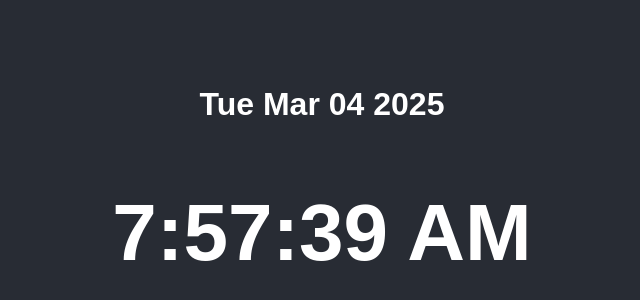
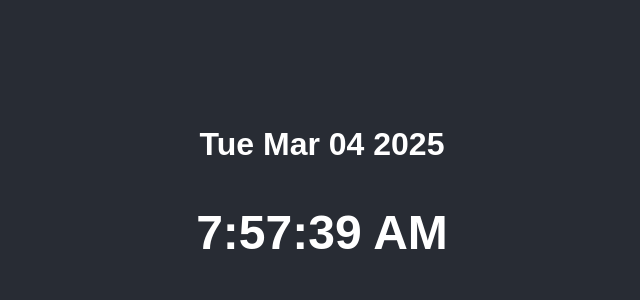
Before and after one commit to Onwell/digital-clock, a React (Create React App) app: page / in a window 1280 px wide. Shown: the part 204-504 px from the top of the page, without its empty margins (318-958 px from the left). Built offline with nearby package versions, Linux system fonts and the light colour scheme.

Commit message:
Update Clock.js

```diff
--- a/src/Clock.js
+++ b/src/Clock.js
@@ -43,7 +43,7 @@ const styles = {
     fontFamily: "Arial, sans-serif",
   },
   time: {
-    fontSize: "5rem",
+    fontSize: "3rem",
     fontFamily: "Arial, sans-serif",
   },
 };
```
